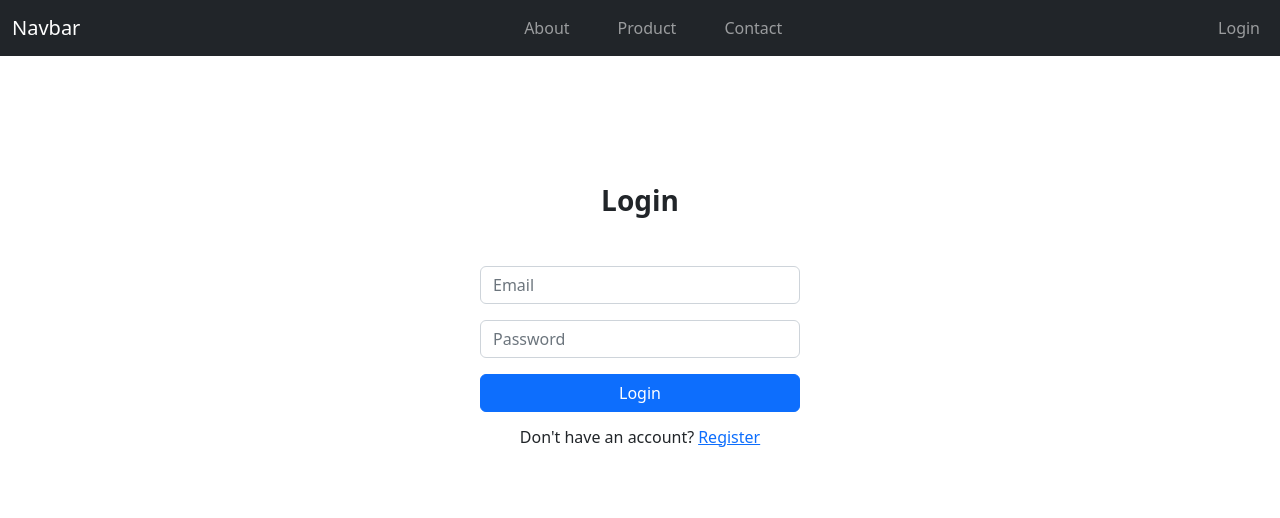
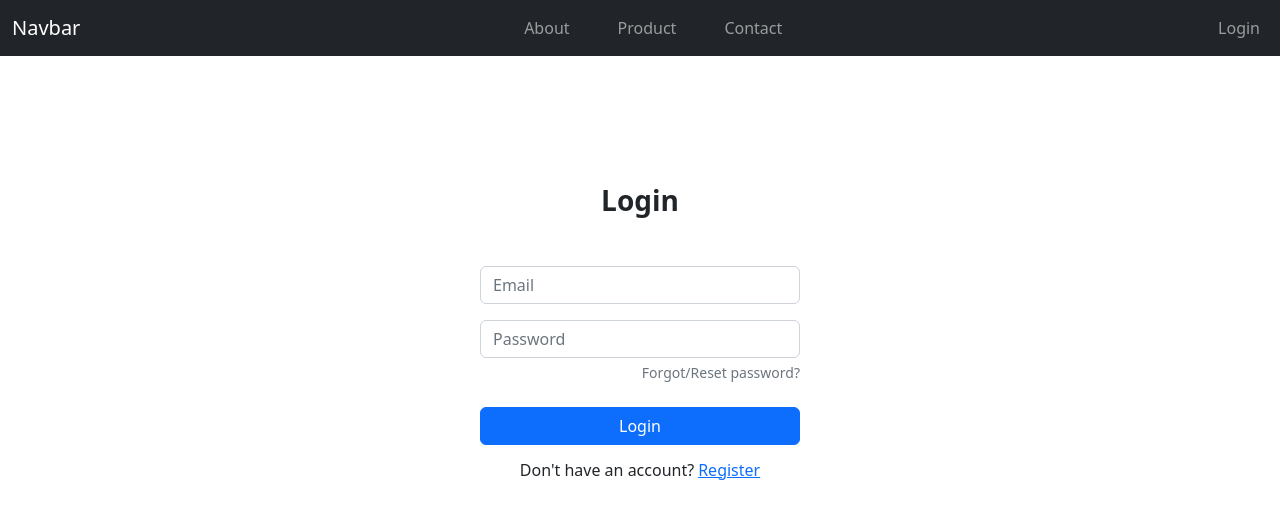
Before and after one commit to GurinderS120/sfsu-study-partner, a Next.js app: page /login in a window 1280 px wide. Shown: the top 518 px of the page. Built offline with nearby package versions, Linux system fonts and the light colour scheme.

Commit message:
Add(login): Add reset password functionality

```diff
--- a/pages/login.js
+++ b/pages/login.js
@@ -1,7 +1,14 @@
 import { Formik, ErrorMessage, Form } from "formik";
 import Button from "react-bootstrap/Button";
-import { getAuth, signOut, signInWithEmailAndPassword } from "firebase/auth";
+import {
+  getAuth,
+  signOut,
+  signInWithEmailAndPassword,
+  sendPasswordResetEmail,
+} from "firebase/auth";
 import { signinSchema } from "../validation/schemas";
+import { useState } from "react";
+import CustomAlert from "../components/alert";
 import InputField from "../components/formik/inputField";
 import Link from "next/link";
 
@@ -30,13 +37,51 @@ async function login(values) {
   }
 }
 
+// Async function that is responsible for sending a password resetting email to
+// users by connecting to Firebase
+async function resetPassword(
+  email,
+  erorrs,
+  setIsAlert,
+  setVariant,
+  setMessage
+) {
+  const app = (await import("../firebase/config")).app;
+  const auth = getAuth(app);
+
+  try {
+    if (email === "" || erorrs) {
+      setIsAlert(true);
+      setVariant("danger");
+      setMessage("Please provide valid SFSU email");
+      return;
+    }
+
+    await sendPasswordResetEmail(auth, email);
+
+    setIsAlert(true);
+    setVariant("info");
+    setMessage("Please check your SFSU email for resetting your password");
+  } catch (error) {
+    console.log(error);
+  }
+}
+
 function Login() {
+  const [isAlert, setIsAlert] = useState(false);
+  const [variant, setVariant] = useState("info");
+  const [message, setMessage] = useState("");
+
   return (
+    <>
+      {isAlert && <CustomAlert variant={variant} message={message} />}
+
       <Formik
         initialValues={{ email: "", password: "" }}
         onSubmit={login}
         validationSchema={signinSchema}
       >
+        {(props) => (
           <div className="form-container">
             <Form className="d-flex flex-column">
               <h3 className="form-header">Login</h3>
@@ -48,14 +93,34 @@ function Login() {
                 className="text-danger small mb-0"
               />
 
-          <InputField type="password" name="password" placeholder="Password" />
+              <InputField
+                type="password"
+                name="password"
+                placeholder="Password"
+              />
               <ErrorMessage
                 component="p"
                 name="password"
                 className="text-danger small mb-0"
               />
 
-          <Button variant="primary" className="mt-3" type="submit">
+              <p
+                onClick={() =>
+                  resetPassword(
+                    props.values.email,
+                    props.errors.email,
+                    setIsAlert,
+                    setVariant,
+                    setMessage
+                  )
+                }
+                role="button"
+                className="align-self-end small mt-1 mb-0 text-muted cursor"
+              >
+                Forgot/Reset password?
+              </p>
+
+              <Button variant="primary" className="mt-4" type="submit">
                 Login
               </Button>
 
@@ -65,7 +130,9 @@ function Login() {
               </h6>
             </Form>
           </div>
+        )}
       </Formik>
+    </>
   );
 }
 
```
Lines whose indentation alone changed are shown as unchanged.
